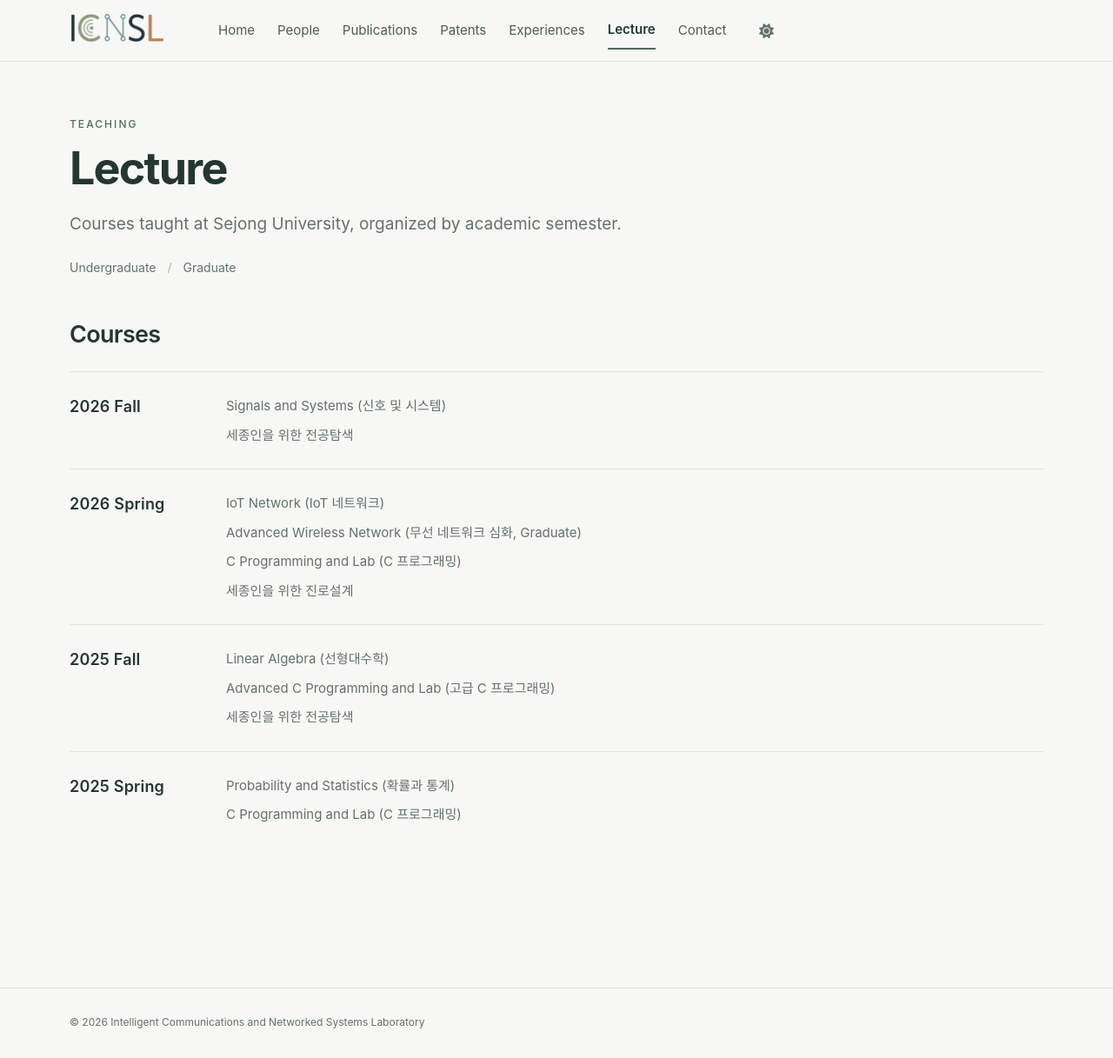
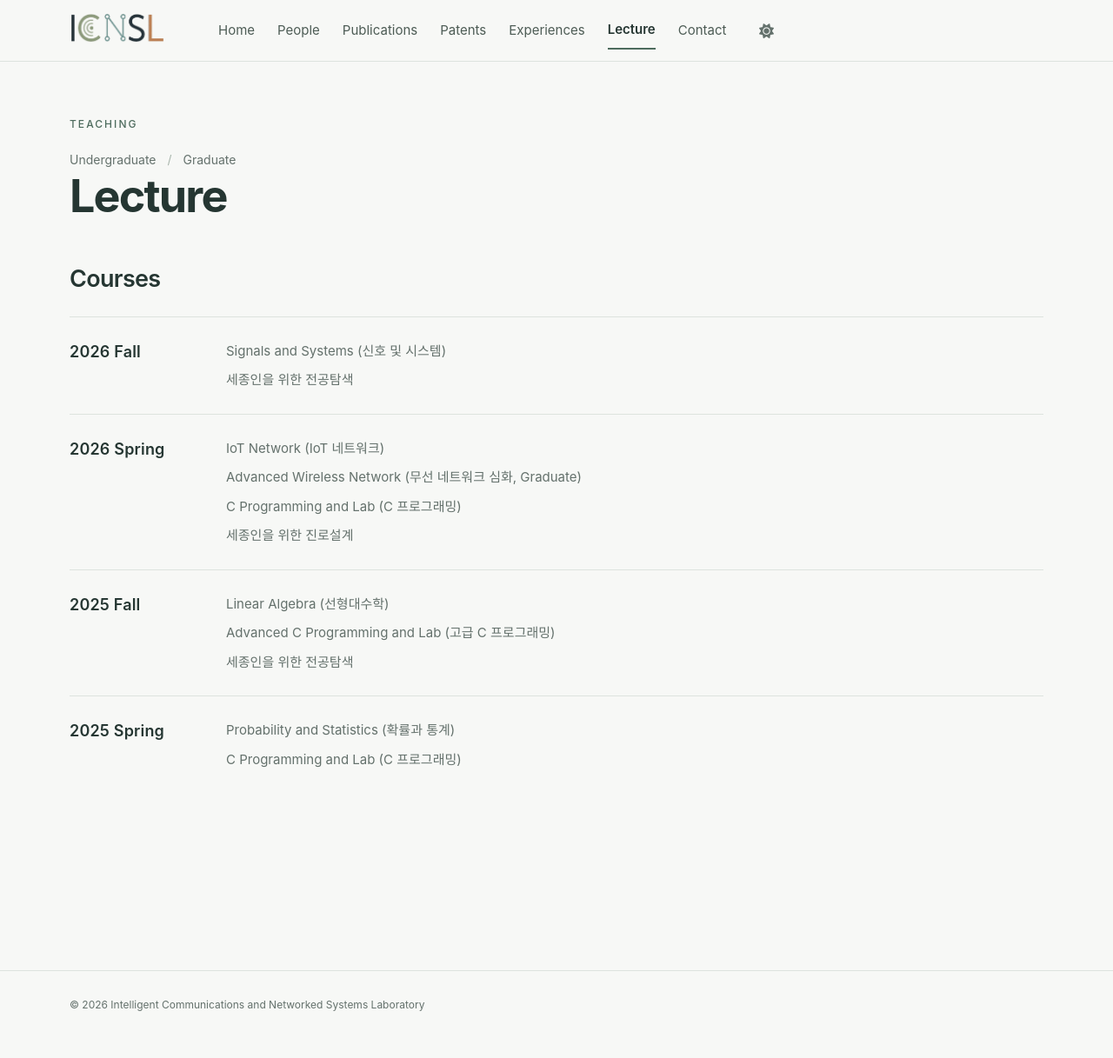
Before and after one commit to icnsl/icnsl.github.io, a Jekyll site: the page built from _pages/lecture.md, in a window 1280 px wide and 1217 px high. Shown: the whole window at 87% size. Built offline with Jekyll 4.4.1, drawn with Linux system fonts in a browser that asks for light colours; a script bundle is joined from its source files by our own code; library files that are not in the unit come from our copies.

Commit message:
Remove introductory sentence from lecture page

```diff
--- a/_pages/lecture.md
+++ b/_pages/lecture.md
@@ -9,7 +9,6 @@ hide_title: true
   <div class="icnsl-showcase__glyph" aria-hidden="true"><i class="fas fa-graduation-cap"></i></div>
   <div class="icnsl-showcase__intro-copy">
     <div class="icnsl-showcase__eyebrow">Teaching</div>
-    <p class="icnsl-showcase__lead">Courses taught at Sejong University, organized by academic semester.</p>
     <div class="icnsl-showcase__tags" aria-label="Course levels">
       <span>Undergraduate</span><span>Graduate</span>
     </div>
```
